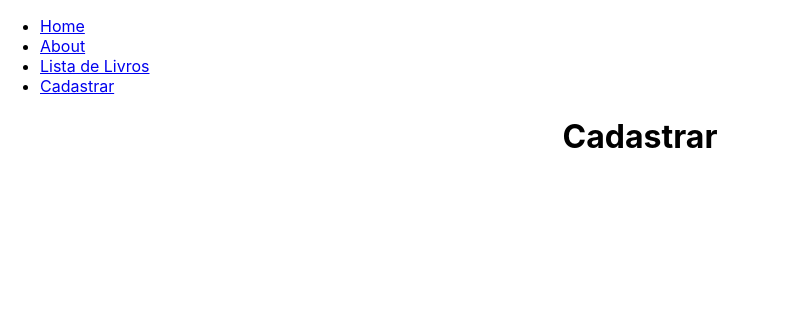
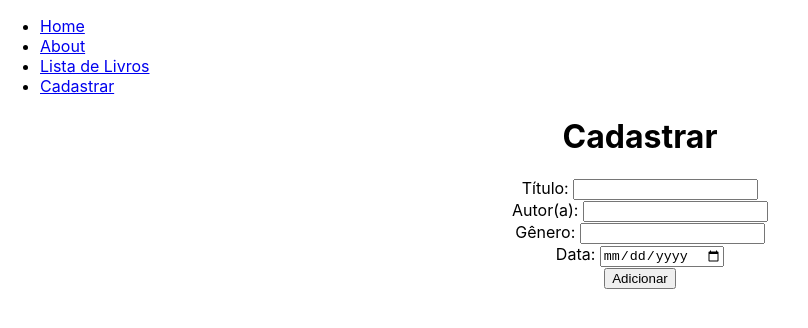
Before and after one commit to WilliamNovak/READING-JOURNAL, a React (Create React App) app: page /bookform in a window 1280 px wide. Shown: the top 328 px of the page, without its empty margins (0-808 px from the left). Built offline with nearby package versions, Linux system fonts and the light colour scheme.

Commit message:
created books list and form

```diff
--- a/src/components/BookForm/BookForm.js
+++ b/src/components/BookForm/BookForm.js
@@ -1,6 +1,32 @@
+import { useState } from "react";
+
 const BookForm = () => {
+    const [formData, setFormData] = useState({
+        title: '',
+        author: '',
+        gender: '',
+        date: ''
+    });
+
+    const handleChange = (e) => {
+        const { name, value } = e.target;
+        setFormData((data) => ({
+            ...data,
+            [name]: value
+        }))
+    }
+
     return (
-        <h1>Cadastrar</h1>
+        <div>
+            <h1>Cadastrar</h1>
+            <form>
+                <label>Título: <input type="text" name="title" value={formData.title} onChange={handleChange}/></label><br></br>
+                <label>Autor(a): <input type="text" name="author" value={formData.author} onChange={handleChange}/></label><br></br>
+                <label>Gênero: <input type="text" name="gender" value={formData.gender} onChange={handleChange}/></label><br></br>
+                <label>Data: <input type="date" name="date" value={formData.date} onChange={handleChange}/></label><br></br>
+                <button>Adicionar</button>
+            </form>
+        </div>
     );
 }
 
--- a/src/components/BookList/BookList.js
+++ b/src/components/BookList/BookList.js
@@ -1,6 +1,17 @@
+import { useState } from "react";
+
 const BookList = () => {
+    const [books, setBooks] = useState([]);
+
     return (
-        <h1>Lista de Livros</h1>
+        <div>
+            <h1>Lista de Livros</h1>
+            <ul>
+                {books.map((book, index) => (
+                    <li>{book.title} - {book.author} - {book.genre} - {book.date} <button>Excluir</button></li>
+                ))}
+            </ul>
+        </div>
     );
 }
 
```
